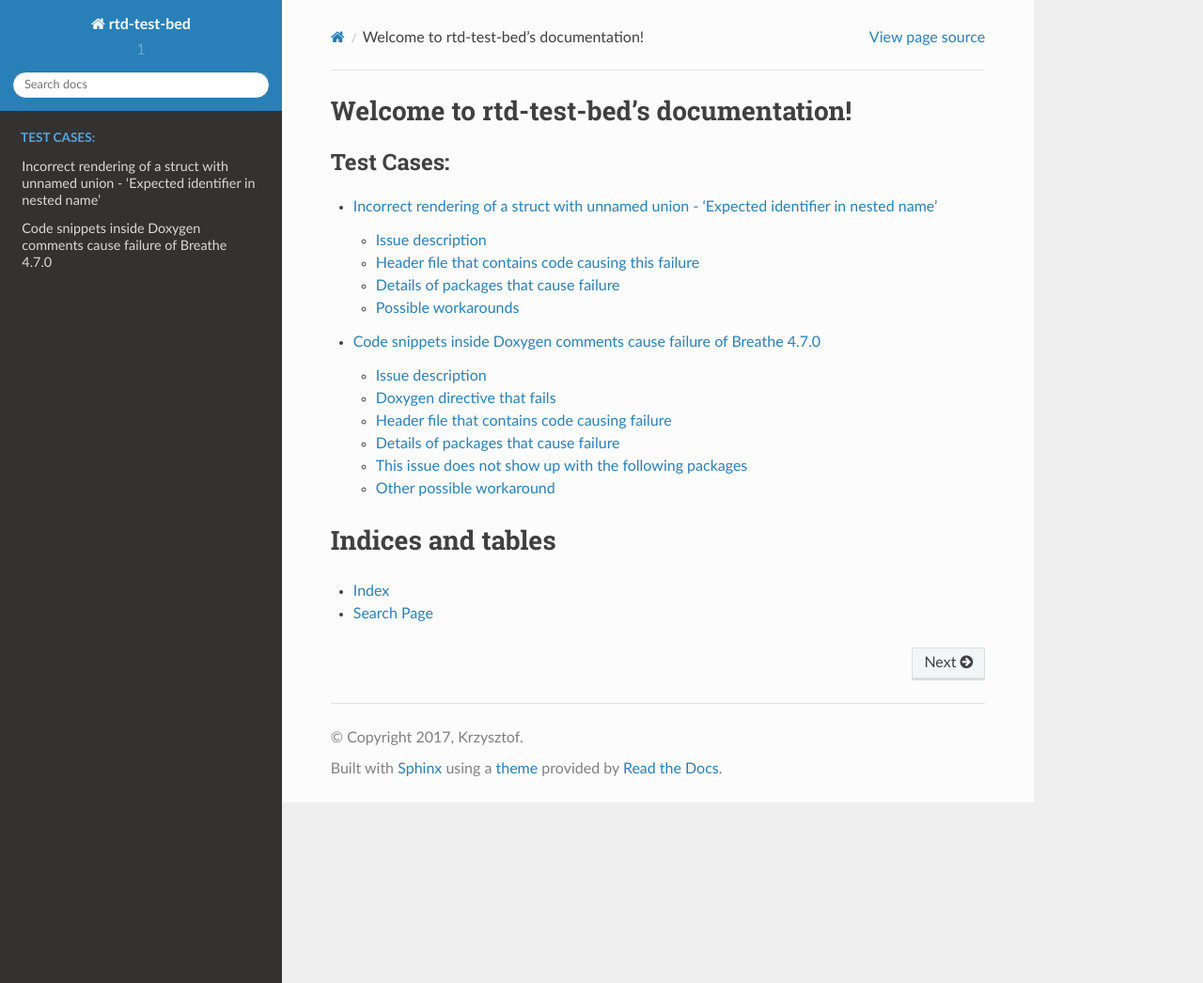
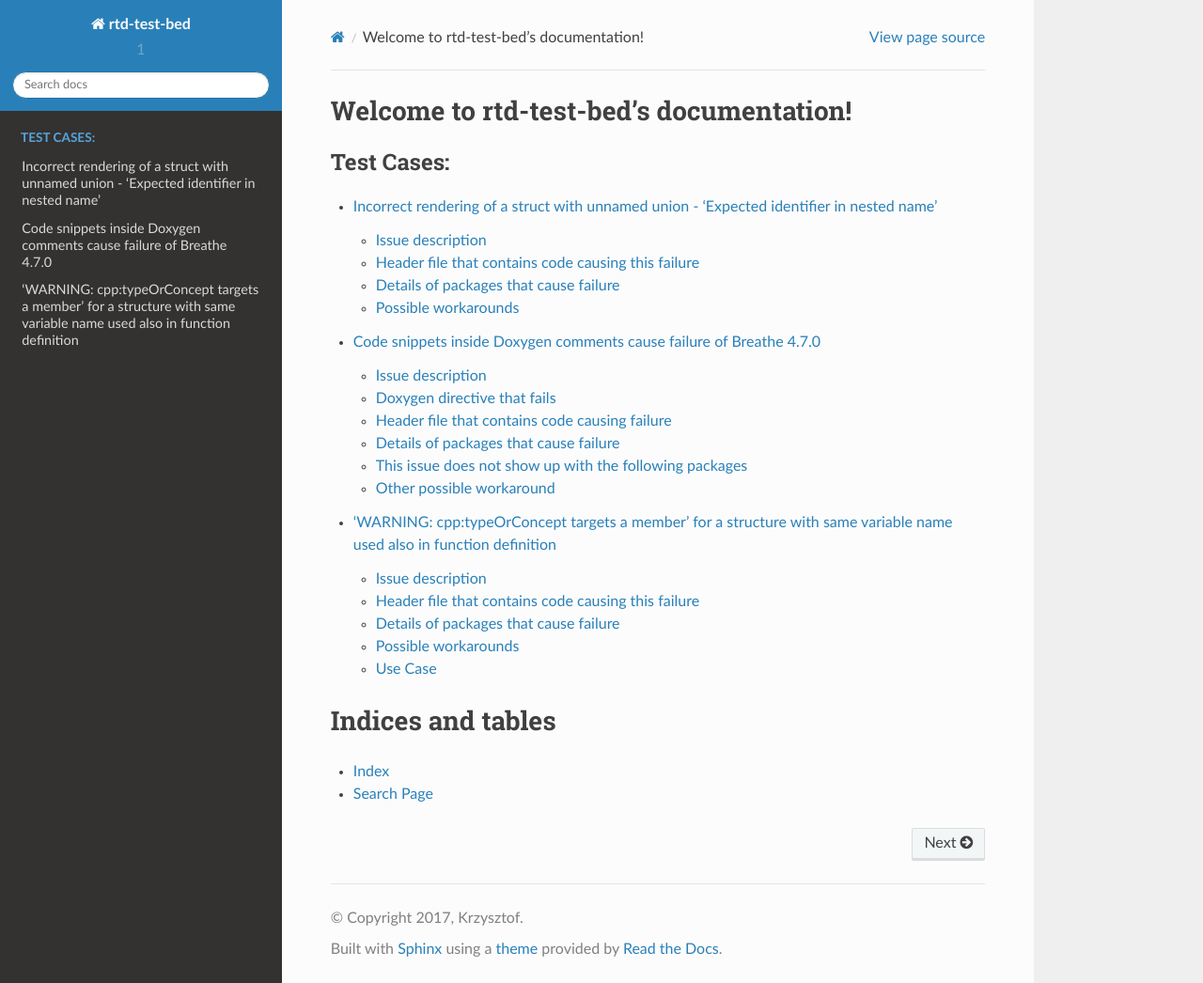
Before and after one commit to krzychb/rtd-test-bed, a Sphinx documentation site: the page built from docs/index.rst, in a window 1280 px wide and 1046 px high. Shown: the whole window at 94% size. Built offline with Sphinx 7.4.7 and the Read the Docs theme 2.0.0, drawn with Linux system fonts in a browser that asks for light colours; some of the changed lines change nothing that is shown.

Commit message:
Simplified desription of case TypeOrConcept

```diff
--- /dev/null
+++ b/docs/case-type-or-concept.rst
@@ -0,0 +1,127 @@
+
+'WARNING: cpp:typeOrConcept targets a member' for a structure with same variable name used also in function definition
+======================================================================================================================
+
+- Reported in:
+
+    - https://github.com/sphinx-doc/sphinx/issues/4041
+    - https://github.com/sphinx-doc/sphinx/pull/3894 (similar warning)
+
+
+
+Issue description
+^^^^^^^^^^^^^^^^^
+
+When documenting a structure with variable definition, e.g. ``sample_integer``, that is also used as a function parameter declared within the same structure, for example:
+
+.. code-block:: c
+
+    /**
+     * Description of sample_structure
+     *
+     */
+    typedef struct {
+        int sample_integer;  /*!< Description of sample_integer */
+        void (*sample_function)(int sample_integer); /*!< Description of sample_function */
+    } sample_structure;
+
+The following warning is shown during documentation build::
+
+    WARNING: cpp:typeOrConcept targets a member (sample_structure::sample_integer).
+
+There are no issues with rendering of this structure:
+
+.. doxygenstruct:: sample_structure
+    :members:
+
+
+Header file that contains code causing this failure
+^^^^^^^^^^^^^^^^^^^^^^^^^^^^^^^^^^^^^^^^^^^^^^^^^^^
+
+https://github.com/krzychb/rtd-test-bed/blob/master/headers/sdmmc_types.h
+
+
+Details of packages that cause failure
+^^^^^^^^^^^^^^^^^^^^^^^^^^^^^^^^^^^^^^
+
+Sphinx 1.6.3::
+
+    $ pip show sphinx
+    Name: Sphinx
+    Version: 1.6.3
+    Summary: Python documentation generator
+    Home-page: http://sphinx-doc.org/
+    Author: Georg Brandl
+    Author-email: georg@python.org
+    License: BSD
+    Location: /usr/local/lib/python2.7/dist-packages
+    Requires: sphinxcontrib-websupport, six, requests, docutils, typing, Pygments, setuptools, imagesize, babel, snowballstemmer, Jinja2, alabaster
+
+Sphinx-rtd-theme - seems to does not matter::
+
+    $ pip show sphinx-rtd-theme
+    Version: 0.1.9
+    Summary: ReadTheDocs.org theme for Sphinx, 2013 version.
+    Home-page: https://github.com/snide/sphinx_rtd_theme/
+    Author: Dave Snider
+    Author-email: dave.snider@gmail.com
+    License: MIT
+    Location: /usr/lib/python2.7/dist-packages
+    Requires:
+
+Breathe 4.7.0::
+
+    $ pip show breathe
+    Name: breathe
+    Version: 4.7.0
+    Summary: Sphinx Doxygen renderer
+    Home-page: https://github.com/michaeljones/breathe
+    Author: Michael Jones
+    Author-email: m.pricejones@gmail.com
+    License: BSD
+    Location: /usr/local/lib/python2.7/dist-packages
+    Requires: docutils, Sphinx, six
+
+
+Possible workarounds
+^^^^^^^^^^^^^^^^^^^^
+
+- Use different names of variable in variable definition and in function delaration.
+- Do not use ``:members:`` in ``.. doxygenstruct::`` directive
+
+Use Case
+^^^^^^^^
+
+The following code shows an actual structure that exhibits this issue. Issue concerns the integer varaible ``slot``.
+
+.. code-block:: c
+
+    typedef struct {
+        uint32_t flags;             /*!< flags defining host properties */
+    #define SDMMC_HOST_FLAG_1BIT    BIT(0)      /*!< host supports 1-line SD and MMC protocol */
+    #define SDMMC_HOST_FLAG_4BIT    BIT(1)      /*!< host supports 4-line SD and MMC protocol */
+    #define SDMMC_HOST_FLAG_8BIT    BIT(2)      /*!< host supports 8-line MMC protocol */
+    #define SDMMC_HOST_FLAG_SPI     BIT(3)      /*!< host supports SPI protocol */
+        int slot;                   /*!< slot number, to be passed to host functions */
+        int max_freq_khz;           /*!< max frequency supported by the host */
+    #define SDMMC_FREQ_DEFAULT      20000       /*!< SD/MMC Default speed (limited by clock divider) */
+    #define SDMMC_FREQ_HIGHSPEED    40000       /*!< SD High speed (limited by clock divider) */
+    #define SDMMC_FREQ_PROBING      400         /*!< SD/MMC probing speed */
+        float io_voltage;           /*!< I/O voltage used by the controller (voltage switching is not supported) */
+        esp_err_t (*init)(void);    /*!< Host function to initialize the driver */
+        esp_err_t (*set_bus_width)(int slot, size_t width);    /*!< host function to set bus width */
+        esp_err_t (*set_card_clk)(int slot, uint32_t freq_khz); /*!< host function to set card clock frequency */
+        esp_err_t (*do_transaction)(int slot, sdmmc_command_t* cmdinfo);    /*!< host function to do a transaction */
+        esp_err_t (*deinit)(void);  /*!< host function to deinitialize the driver */
+    } sdmmc_host_t;
+
+The following warnings are shown during documentation build (one per each function that is using ``slot``)::
+
+    WARNING: cpp:typeOrConcept targets a member (sdmmc_host_t::slot).
+    WARNING: cpp:typeOrConcept targets a member (sdmmc_host_t::slot).
+    WARNING: cpp:typeOrConcept targets a member (sdmmc_host_t::slot).
+
+There are no issues with rendering of this structure:
+
+.. doxygenstruct:: sdmmc_host_t
+    :members:
--- a/docs/index.rst
+++ b/docs/index.rst
@@ -7,6 +7,7 @@
 
     case-struct-union
     case-code-snippet
+    case-type-or-concept
 
 
 Indices and tables
```
Also changed, not shown: 2 other files.
